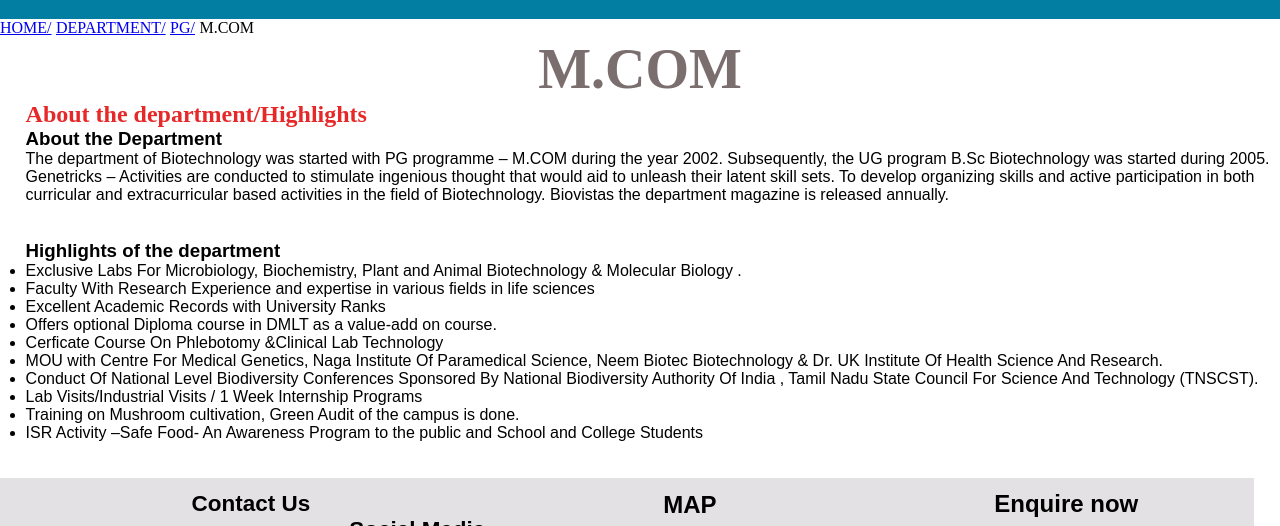
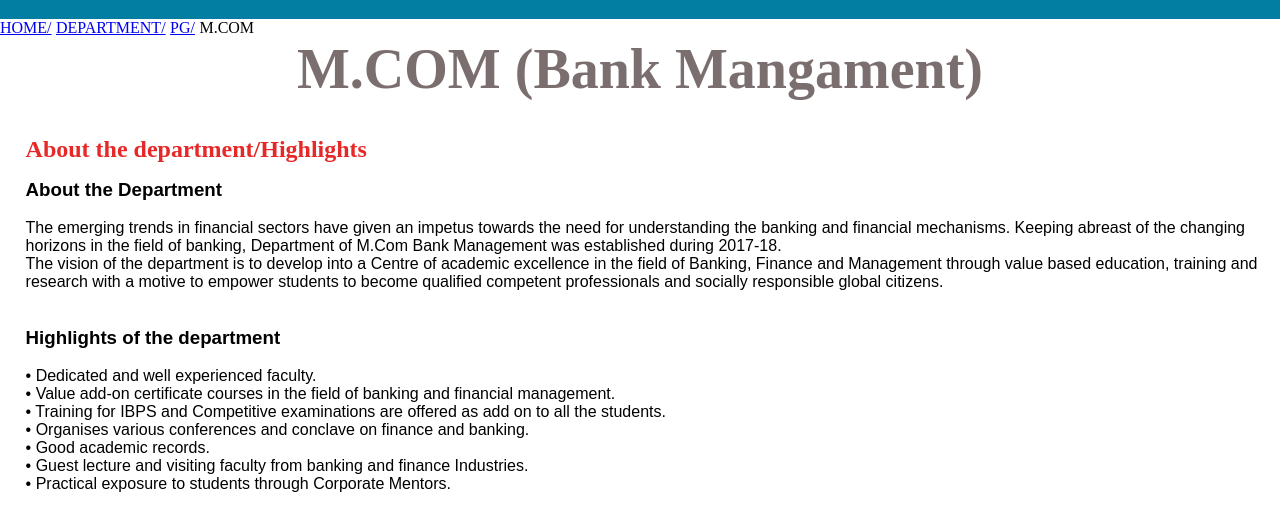
Before and after one commit to imnotsalty/krmmc_website, a plain HTML site: page Academics PG/M.COM.html in a window 1280 px wide. Shown: the part 244-770 px from the top of the page. Drawn offline with Linux system fonts and the light colour scheme; files that its build step writes are made by us from their sources.

Commit message:
updated M.COM.html
updated

```diff
--- a/Academics PG/M.COM.html
+++ b/Academics PG/M.COM.html
@@ -110,18 +110,20 @@
    font-size: 350%;
 }
 .para{
-    text-align: left;
+   text-align: justify;
    font-weight: 600;
    color: rgb(230, 40, 40);
    font-family: poppins;
    font-size: 150%;
    margin-left: 2%;
+   line-height: 24px;
 }
 .paragraph{
     text-align: left;
    font-family: poppins;
-   font-size: 100%;
    margin-left: 2%;
+   font-size: 1em;
+
 
 }
 /* footer */
@@ -284,29 +286,25 @@ footer{
    <a class="sd" href="#">PG/</a>
    <a class="sd">M.COM </a>
      <!--heading  -->
-     <p class="head">M.COM </p>
+     <p class="head">M.COM (Bank Mangament) </p><br><br>
 
    <!-- ABOUT THE DEPT -->
-   <p class="para">About the department/Highlights</p>
+   <p class="para">About the department/Highlights</p><br>
    <div class="paragraph">
-    <h3><b>About the Department</b></h3>
-    <p>The department of Biotechnology was started with PG programme – M.COM during the year 2002. Subsequently, the UG program B.Sc Biotechnology was started during 2005.
-        Genetricks – Activities are conducted to stimulate ingenious thought that would aid to unleash their latent skill sets. To develop organizing skills and active participation in both curricular and extracurricular based activities in the field of Biotechnology.
-        Biovistas the department magazine is released annually.</p>
+    <h3><b>About the Department</b></h3><br>
+    <p>The emerging trends in financial sectors have given an impetus towards the need for understanding the banking and financial mechanisms. Keeping abreast of the changing<br></p>
+        <p> horizons in the field of banking, Department of M.Com Bank Management was established during 2017-18.</p>
+<p>The vision of the department is to develop into a Centre of academic excellence in the field of Banking, Finance and Management through value based education, training and research with a motive to empower students to become qualified competent professionals and socially responsible global citizens.</p>
         <br><br>
-    <h3><b>Highlights of the department</b></h3>
-    <ul>
-        <li>Exclusive Labs For Microbiology, Biochemistry, Plant and Animal Biotechnology & Molecular Biology .</li>
-        <li>Faculty With Research Experience and expertise in various fields in life sciences</li>
-        <li>Excellent Academic Records with University Ranks</li>
-        <li>Offers optional Diploma course in DMLT as a value-add on course.</li>
-        <li> Cerficate Course On Phlebotomy &Clinical Lab Technology</li>
-        <li>MOU with Centre For Medical Genetics, Naga Institute Of Paramedical Science, Neem Biotec Biotechnology & Dr. UK Institute Of Health Science And Research.</li>
-        <li>Conduct Of National Level Biodiversity Conferences Sponsored By National Biodiversity Authority Of India , Tamil Nadu State Council For Science And Technology (TNSCST).</li>
-        <li> Lab Visits/Industrial Visits / 1 Week Internship Programs</li>
-        <li> Training on Mushroom cultivation, Green Audit of the campus is done.</li>
-        <li>ISR Activity –Safe Food- An Awareness Program to the public and School and College Students</li>
-    </ul>
+    <h3><b>Highlights of the department</b></h3><br>
+<p>• Dedicated and well experienced faculty.<br>
+• Value add-on certificate courses in the field of banking and financial management.<br>
+• Training for IBPS and Competitive examinations are offered as add on to all the students.<br>
+• Organises various conferences and conclave on finance and banking.<br>
+• Good academic records.<br>
+• Guest lecture and visiting faculty from banking and finance Industries.<br>
+• Practical exposure to students through Corporate Mentors.</p>
+
    </div>
    <br>
    <br>
```
